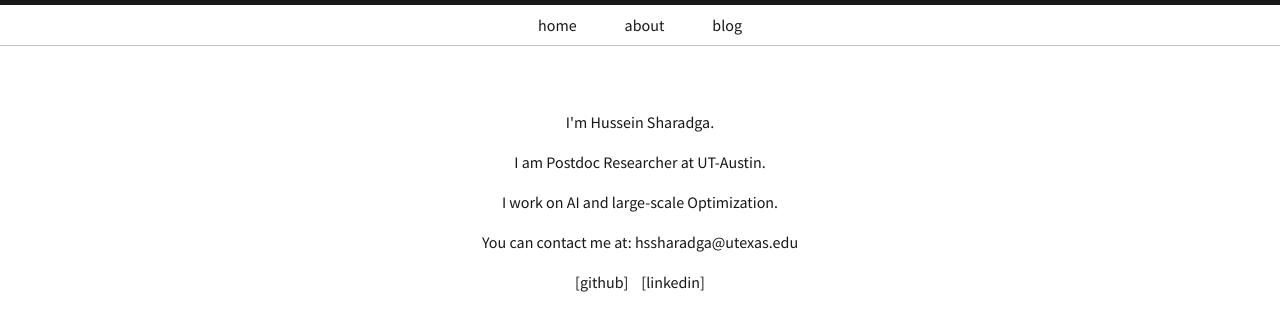
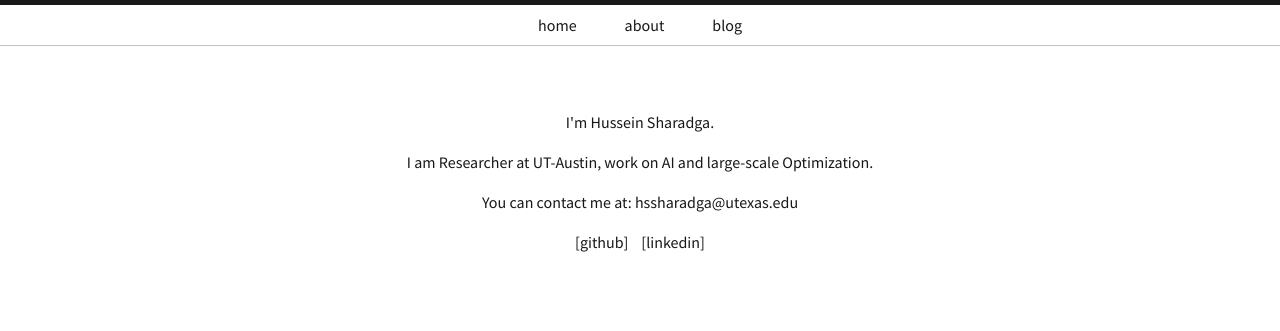
Before and after one commit to hssharadga/hssharadga.github.io, a Jekyll site: the page built from index.html, in a window 1280 px wide. Shown: the top 331 px of the page. Built offline with Jekyll 4.4.1, drawn with Linux system fonts in a browser that asks for light colours.

Commit message:
Update index.html

```diff
--- a/index.html
+++ b/index.html
@@ -21,13 +21,13 @@ title: Home
        -->
 
    </p>
-	    I am Postdoc Researcher at UT-Austin.
+	    I am Researcher at UT-Austin, work on AI and large-scale Optimization.
 
     <p>
 
 
     </p>
-	    I work on AI and large-scale Optimization.
+
 
     <p>
 <!--       If you wish to hire me, email me at :
```
